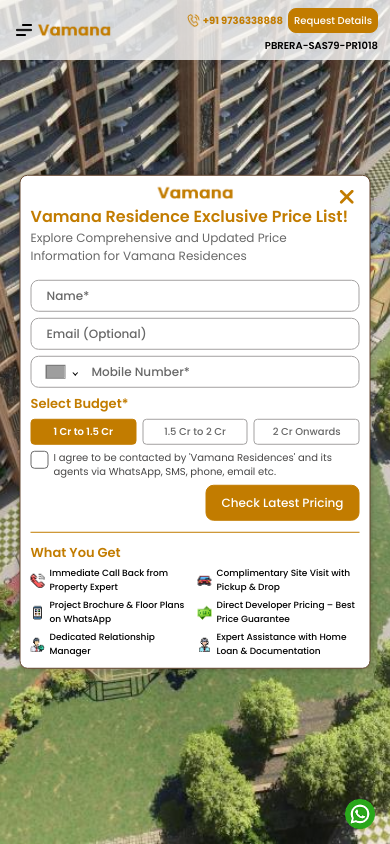
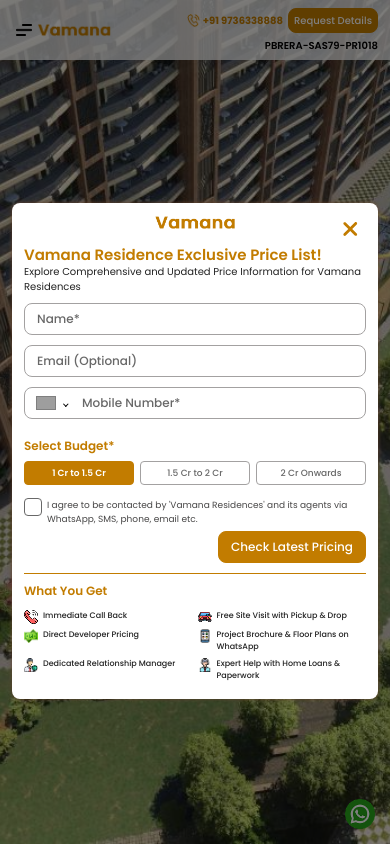
Before and after one commit to hardeep-2025/vamana-new, a React (Create React App) app: page / in a window 390 px wide. Shown: the top 844 px of the page. Built offline with nearby package versions, Linux system fonts and the light colour scheme; grey boxes are pictures that could not be loaded.

Commit message:
new changes

```diff
--- a/src/components/Layouts/EnquireForm/EnquireForm.css
+++ b/src/components/Layouts/EnquireForm/EnquireForm.css
@@ -221,35 +221,7 @@
   display: block;
   border-color: var(--color-black);
 }
-.we_get_row {
-    border-top: 1px solid var(--color-yellow);
-    margin-top: 5px;
-}
-.we_get_row .form_label {
-    margin-top: 10px;
-}
-.we_get_div_grid {
-    display: grid;
-    grid-template-columns: repeat(2, 1fr);
-    gap: 10px;
-    margin-top: 10px;
-    align-items: start;
-}
-.we_get_div_grid .we_get_div_item {
-    display: flex;
-    gap: 5px;
-    align-items: center;
-}
-.we_get_div_grid .we_get_div_item .we_get_icon{
-    width: 14px;
-    height: 14px;
-    object-fit: contain;
-}
-.we_get_div_grid .we_get_div_item .we_get_text {
-    font-size: 10px;
-    font-weight: 500;
-    font-family: var(--font-medium);
-}
+
 
 @media (max-width: 767px) {
     .enquire-form h5 {
@@ -287,7 +259,7 @@
         font-size: 18px;
     }
     .MuiDialog-root.form_popup .MuiDialog-container .MuiPaper-root {
-        margin: 15px;
+        margin: 70px 15px 15px;
     }
 }
 @media (max-width: 350px) {
--- a/src/components/Layouts/EnquireForm/EnquireForm.jsx
+++ b/src/components/Layouts/EnquireForm/EnquireForm.jsx
@@ -1,7 +1,7 @@
 import './EnquireForm.css';
 import 'react-phone-number-input/style.css';
 import PhoneInput, { isPossiblePhoneNumber, isValidPhoneNumber } from "react-phone-number-input";
-import { useState } from 'react';
+import { useEffect, useState } from 'react';
 import axios from 'axios';
 import { useNavigate } from "react-router-dom";
 import { ToggleButton, ToggleButtonGroup } from 'react-bootstrap';
@@ -15,19 +15,19 @@
 const weGetOptions = [
     {
         icon: telephone,
-        text: "Immediate Call Back from Property Expert",
+        text: "Immediate Call Back",
     },
     {
         icon: carIcon,
-        text: "Complimentary Site Visit with Pickup & Drop",
+        text: "Free Site Visit with Pickup & Drop",
+    },
+    {
+        icon: rupee,
+        text: "Direct Developer Pricing ",
     },
     {
         icon: appIcon,
         text: "Project Brochure & Floor Plans on WhatsApp",
-    },
-    {
-        icon: rupee,
-        text: "Direct Developer Pricing – Best Price Guarantee",
     },
     {
         icon: business,
@@ -35,11 +35,11 @@
     },
     {
         icon: operator,
-        text: "Expert Assistance with Home Loan & Documentation",
+        text: "Expert Help with Home Loans & Paperwork",
     }
 ]
 
-const EnquireForm = ({ subtitle, title, setOpen, button, setshowsidePopup, formId }) => {
+const EnquireForm = ({ subtitle, title, setOpen, button, setshowsidePopup, formId}) => {
 
     const navigate=useNavigate();
 
@@ -75,7 +75,7 @@
         const newErrors = {};
 
         // Name required
-        if (!formData.name.trim()) newErrors.name = "Name is required";
+        if (!formData.name.trim()) newErrors.name = "Please Fill Out this Field";
 
         // Email optional but must be valid if filled
         if (formData.email && !/\S+@\S+\.\S+/.test(formData.email))
@@ -83,7 +83,7 @@
 
         // Mobile number validation using react-phone-number-input helpers
         if (!formData.mobileNumber) {
-            newErrors.mobileNumber = "Mobile number is required";
+            newErrors.mobileNumber = "Please Fill Out this Field";
         } else if (!isPossiblePhoneNumber(formData.mobileNumber)) {
             newErrors.mobileNumber = "Phone number format looks incorrect";
         } else if (!isValidPhoneNumber(formData.mobileNumber)) {
@@ -262,8 +262,9 @@
                         <input type="submit" value={loading ? "Processing..." : button ? button : 'Download Now'} disabled={loading} className={`submit_btn cursor-pointer`} />
 
                     </div>
+                </div>
 
-                    {formId && formId === "download" &&
+                {formId && formId === "download" &&
                         <div className="py-2 form-row we_get_row">
                             <p className='form_label'>What You Get</p>
                             <div className='we_get_div_grid'>
@@ -276,8 +277,6 @@
                             </div>
                         </div>
                     }
-
-                </div>
             </div>
         </form>
     )
--- a/src/components/Layouts/Header/Header.css
+++ b/src/components/Layouts/Header/Header.css
@@ -169,6 +169,9 @@
     }
     .main_header .navbar-brand .logo_header {
         height: 20px;
+    }
+    .main_header .navbar {
+        padding: 7.5px 0px;
     }
 }
 @media (max-width: 991px) {
@@ -373,7 +376,7 @@
         min-height: 700px;
         height: 100%;
     }
-    .price_list_form_col .enquire-form .form_label {
+    /* .price_list_form_col .enquire-form .form_label {
         margin-top: 1rem;
     }
     .price_list_form_col .enquire-form .submit_btn {
@@ -381,7 +384,7 @@
     }
     .price_list_subtext {
         margin-bottom: 1.5rem;
-    }
+    } */
 }
 @media (min-width: 1500px) and (min-height: 700px) {
     .side-popup-form {
@@ -440,7 +443,7 @@
 }
 .price_list_heading_block .form_logo {
     width: 162px;
-}
+}/*
 .price_list_heading {
     font-size: 25px;
     font-weight: 600;
@@ -701,7 +704,7 @@
         font-size: 10px;
         padding: 5px;
     }
-}
+} */
 /* Header fixed btns */
 .fixed_btns_header {
     right: 5%;
@@ -740,3 +743,280 @@
         height: 30px;
     }
 }
+
+
+/* popup */
+.price_list_popup_dialog.MuiDialog-root {
+    width: 100%;
+}
+.price_list_popup_dialog .MuiDialog-container {
+    width: 100%;
+}
+.form_popup .MuiDialog-container .MuiPaper-root {
+    margin: 92px 30px 30px;
+    max-height: calc(100% - 100px);
+}
+.price_list_popup_dialog .MuiDialog-container .MuiPaper-root {
+    max-width: 42vw;
+    margin: 92px 30px 30px;
+    max-height: calc(100% - 100px);
+    padding: 1.5vw;
+}
+.price_list_heading_block .form_logo {
+    width: 8vw;
+}
+.price_list_form_col {
+    width: 100%;
+}
+.price_list_heading {
+    font-size: 1.3vw;
+    font-weight: 600;
+    font-family: var(--font-semibold);
+    color: var(--color-yellow);
+    line-height: 1.2;
+}
+.price_list_subtext {
+    font-size: 0.7vw;
+    margin-bottom: 1vw;
+}
+.price_list_popup_dialog h5 {
+    display: none !important;
+}
+/* .price_list_popup_dialog .enquire-form .form-row-flex {
+    display: flex;
+    gap: 10px;
+    flex-direction: row;
+} */
+.price_list_popup_dialog .enquire-form input,
+.price_list_popup_dialog .enquire-form .PhoneInput {
+    font-size: 0.9vw;
+    padding: 0.6vw 1vw !important;
+}
+.price_list_popup_dialog .enquire-form .PhoneInput input {
+    padding: 0 10px !important;
+}
+.price_list_popup_dialog .enquire-form .form-section #enquiry-form {
+    gap: 0 !important;
+}
+.price_list_popup_dialog .enquire-form .form_label {
+    font-size: 1vw;
+    margin-top: 0.5rem;
+}
+.price_list_popup_dialog .price_range_group .btn {
+    font-size: 0.8vw;
+    min-width: auto;
+    padding: 0.55vw;
+}
+.price_list_popup_dialog .enquire-form .submit_btn {
+    padding: 0.6vw 1vw !important;
+    margin-top: 1rem;
+}
+.price_list_popup_dialog .enquire-form .checkbox_div,
+.price_list_popup_dialog .enquire-form .error {
+    font-size: 0.7vw;
+}
+.price_list_popup_dialog .we_get_div_grid .we_get_div_item .we_get_text {
+    font-size: 0.55vw;
+}
+.price_list_popup_dialog #enquiry-form {
+    width: 70%;
+}
+.price_list_popup_dialog .we_get_row {
+    border-right: 1px solid var(--color-yellow);
+    padding-right: 1rem !important;
+    width: 30%;
+}
+.price_list_popup_dialog .we_get_row .form_label {
+    margin-top: 0 !important;
+}
+.we_get_div_grid {
+    display: grid;
+    grid-template-columns: repeat(1, 1fr);
+    gap: 10px;
+    margin-top: 10px;
+    align-items: start;
+}
+.we_get_div_grid .we_get_div_item {
+    display: flex;
+    gap: 5px;
+    align-items: start;
+}
+.we_get_div_grid .we_get_div_item .we_get_icon{
+    width: 14px;
+    height: 14px;
+    object-fit: contain;
+}
+.we_get_div_grid .we_get_div_item .we_get_text {
+    font-size: 10px;
+    font-weight: 500;
+    font-family: var(--font-medium);
+}
+.price_list_popup_dialog .form-section {
+    display: flex;
+    flex-direction: row-reverse;
+    gap: 1rem;
+    width: 100%;
+}
+
+@media (max-width: 1399px) {
+    .price_list_heading {
+        font-size: 1.4vw;
+    }
+    .price_list_subtext {
+        font-size: 0.75vw;
+    }
+    .price_list_popup_dialog .enquire-form input,
+    .price_list_popup_dialog .enquire-form .PhoneInput,
+    .price_list_popup_dialog .enquire-form .submit_btn {
+        font-size: 0.9vw;
+        padding: 0.6vw 1.4vw !important;
+    }
+    .price_list_popup_dialog .enquire-form .form_label {
+        font-size: 1.1vw;
+    }
+    .price_list_popup_dialog .price_range_group .btn {
+        font-size: 0.8vw;
+        padding: 0.5vw 0.8vw;
+    }
+    .price_list_popup_dialog .enquire-form .checkbox_div,
+    .price_list_popup_dialog .enquire-form .error {
+        font-size: 0.75vw;
+    }
+    .price_list_popup_dialog .we_get_div_grid .we_get_div_item .we_get_text {
+        font-size: 0.65vw;
+    }
+    .price_list_heading_block svg {
+        font-size: 1.75vw;
+    }
+}
+@media (max-width: 1199px) {
+    .price_list_heading_block .form_logo {
+        width: 100px;
+    }
+    .price_list_popup_dialog .MuiDialog-container .MuiPaper-root {
+        max-width: 44vw;
+    }
+    .price_list_heading {
+        font-size: 1.6vw;
+    }
+    .price_list_subtext {
+        font-size: 0.9vw;
+    }
+    .price_list_popup_dialog .enquire-form input,
+    .price_list_popup_dialog .enquire-form .PhoneInput {
+        font-size: 1.1vw;
+        padding: 0.6vw 1.4vw !important;
+    }
+    .price_list_popup_dialog .enquire-form .form_label {
+        font-size: 1.4vw;
+    }
+    .price_list_popup_dialog .price_range_group .btn {
+        font-size: 0.8vw;
+        padding: 0.5vw 0.8vw;
+    }
+    .price_list_popup_dialog .enquire-form .submit_btn {
+        font-size: 1.1vw;
+        padding: 0.6vw 1.4vw !important;
+    }
+    .price_list_popup_dialog .enquire-form .checkbox_div,
+    .price_list_popup_dialog .enquire-form .error {
+        font-size: 0.8vw;
+    }
+    .price_list_popup_dialog .we_get_div_grid .we_get_div_item .we_get_text {
+        font-size: 0.7vw;
+    }
+    .price_list_heading_block svg {
+        font-size: 1.8vw;
+    }
+}
+@media (max-width: 991px) {
+    .price_list_heading_block .form_logo {
+        width: 95px;
+    }
+    .price_list_popup_dialog .MuiDialog-container .MuiPaper-root {
+        max-width: 500px;
+        margin: 92px 15px 15px;
+        padding: 20px;
+    }
+    .price_list_heading {
+        font-size: 16px;
+    }
+    .price_list_subtext {
+        font-size: 12px;
+    }
+    .price_list_popup_dialog .enquire-form input,
+    .price_list_popup_dialog .enquire-form .PhoneInput,
+    .price_list_popup_dialog .enquire-form .submit_btn {
+        font-size: 12px;
+        padding: 6px 12px !important;
+    }
+    .price_list_popup_dialog .enquire-form .form_label {
+        font-size: 14px;
+    }
+    .price_list_popup_dialog .price_range_group .btn {
+        font-size: 9px;
+        padding: 4px 8px;
+    }
+    .price_list_popup_dialog .enquire-form .checkbox_div,
+    .price_list_popup_dialog .enquire-form .error {
+        font-size: 9px;
+    }
+    .price_list_popup_dialog .we_get_div_grid .we_get_div_item .we_get_text {
+        font-size: 8px;
+    }
+    .price_list_heading_block svg {
+        font-size: 22px;
+    }
+}
+@media (max-width: 767px) {
+    .price_list_popup_dialog .MuiDialog-container {
+        justify-content: center;
+        margin-left: 0;
+        width: 100%;
+    }
+    .price_list_popup_dialog.MuiDialog-root {
+        left: 0;
+        width: 100%;
+    }
+}
+
+@media (max-width: 516px) {
+    .price_list_heading_block .form_logo {
+        width: 85px;
+    }
+    .price_list_popup_dialog .form-section {
+        flex-direction: column;
+        gap: 10px;
+    }
+    .price_list_popup_dialog #enquiry-form,
+    .price_list_popup_dialog .we_get_row {
+        width: 100%;
+    }
+    .price_list_popup_dialog .we_get_row {
+        border-top: 1px solid var(--color-yellow);
+        border-right: 0;
+        padding-right: 0rem !important;
+        padding-top: 8px !important;
+    }
+    .we_get_div_grid {
+        grid-template-columns: repeat(2, 1fr);
+        gap: 5px;
+    }
+    .price_list_subtext {
+        font-size: 10px;
+    }
+    .price_list_popup_dialog .enquire-form .form_label {
+        font-size: 12px;
+    }
+    .price_list_popup_dialog .enquire-form .submit_btn {
+        margin-top: 5px;
+    }
+    .price_list_popup_dialog .MuiDialog-container .MuiPaper-root {
+        max-width: 100%;
+        margin: 70px 12px 12px;
+        padding: 12px;
+    }
+    .price_list_heading {
+        font-size: 15px;
+    }
+}
--- a/src/components/Layouts/Header/header.jsx
+++ b/src/components/Layouts/Header/header.jsx
@@ -89,7 +89,11 @@
   ];
 
   useEffect(() => {
-    setTimeout(() => setshowsidePopup(true), 5000);
+    setTimeout(() => {
+      setshowsidePopup(true);
+      setOpen(false);
+    }, 5000);
+
   }, [])
 
   // handle menu click
@@ -265,7 +269,7 @@
         </Dialog>
 
         {/* Side Popup for form*/}
-        <div className={` side-popup-form ${showsidePopup ? 'flex' : 'hidden'} border-4 border-primary-yellow `}>
+        {/* <div className={` side-popup-form ${showsidePopup ? 'flex' : 'hidden'} border-4 border-primary-yellow `}>
 
           <div className="price_list_heading_block">
             <img src={logo} alt="Vamana Residences Logo" className="form_logo" />
@@ -273,27 +277,6 @@
           </div>
 
           <div className="price_list_form_flex">
-            {/* <div className="price_list_left_col">
-              <p className="price_list_subheading">We Promise</p>
-              <div className="price_lists_form_items">
-                {promiseContent.map((item,i) => (
-                  <div className="price_lists_form_flex" key={i}>
-                    <img src={item.icon} className="icon_price" alt={item.text} />
-                    <p className="price_list_text">{item.text}</p>
-                  </div>
-                ))}
-              </div>
-
-              <p className="price_list_subheading mt-4">Get Informations </p>
-              <div className="price_lists_form_items information_items">
-                {informationContent.map((item,i) => (
-                  <div className="price_lists_form_flex" key={i}>
-                    <img src={item.icon} className="icon_price checkIcon" alt={item.text} />
-                    <p className="price_list_text">{item.text}</p>
-                  </div>
-                ))}
-              </div>
-            </div> */}
             <p className="price_list_heading">Vamana Residence Exclusive Price List!</p>
             <p className="price_list_subtext">Explore Comprehensive and Updated Price Information for Vamana Residences</p>
             <div className="price_list_form_col">
@@ -301,7 +284,44 @@
             </div>
           </div>
 
-        </div>
+        </div> */}
+
+        {/* Price List Popup */}
+          <Dialog
+                open={showsidePopup}
+                onClose={(event, reason) => {
+                  // Prevent closing when clicking outside or pressing Esc
+                  if (reason !== "backdropClick" && reason !== "escapeKeyDown") {
+                    newSidePopUpClose();
+                  }
+                }}
+                className="price_list_popup_dialog"
+                aria-hidden="false"
+                sx={{
+                  "& .MuiDialog-container": {
+                    "& .MuiPaper-root": {
+                      width: "100%",
+                      borderRadius: "8px",
+                      borderColor:'#fff',
+                      backgroundColor: "#fff",
+                      boxShadow: '0px 0px 4px 0px #644630'
+                    },
+                  },
+                }}
+                aria-modal="true"
+              >
+                <div className="price_list_heading_block">
+                  <img src={logo} alt="Ananta Aspire Logo" className="form_logo" />
+                  <FontAwesomeIcon icon={faClose} className="text-2xl cursor-pointer" onClick={newSidePopUpClose} />
+                </div>
+                <div className="price_list_form_flex">
+                  <p className="price_list_heading">Vamana Residence Exclusive Price List!</p>
+                  <p className="price_list_subtext">Explore Comprehensive and Updated Price Information for Vamana Residences</p>
+                  <div className="price_list_form_col">
+                    <EnquireForm  formId={"download"} title="Download Price List" button="Check Latest Pricing" setshowsidePopup={showsidePopup} />
+                  </div>
+                </div>
+              </Dialog>
     </>
   );
 };
--- a/src/index.css
+++ b/src/index.css
@@ -31,8 +31,7 @@
   font-family: 'Poppins', sans-serif;
   -webkit-font-smoothing: antialiased;
   -moz-osx-font-smoothing: grayscale;
-  padding-right: 0 !important;
-  overflow-y: auto !important;
+   /* overflow-y: auto !important; */
 }
 .cookie-banner{
   top: 0 !important;
```
